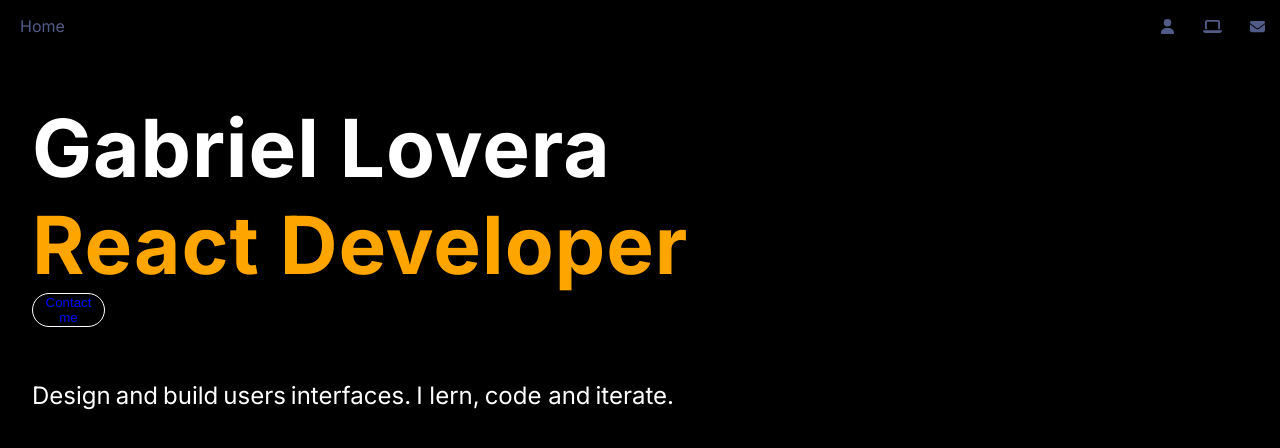
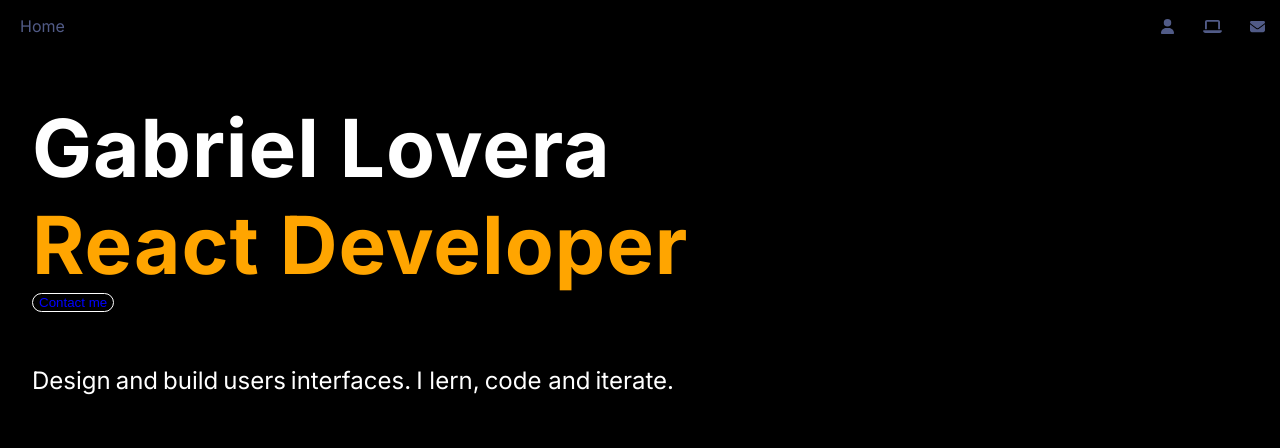
Before and after one commit to loveragabriel/gabriel, a Next.js app: page / in a window 1280 px wide. Shown: the top 448 px of the page. Built offline with nearby package versions, Linux system fonts and the light colour scheme.

Commit message:
Update hero_button.module.css
Actualizo width del boton en hero page

```diff
--- a/src/components/heroButton/hero_button.module.css
+++ b/src/components/heroButton/hero_button.module.css
@@ -2,7 +2,7 @@
     cursor: pointer;
     border-radius: 50px;
     border: solid 0.3px white;
-    width: 40%;
+    width: max-content;
     background-color: transparent; /* Set background color to transparent */
     color: blue;
     transition: .1s;
@@ -27,12 +27,8 @@
   }
 
   @media (min-width:500px){
-    .button{
-        width: 40%;
-    }
+
   }
   @media (min-width:1000px){
-    .button{
-        width: 20%;
-    }
+
   }
```
